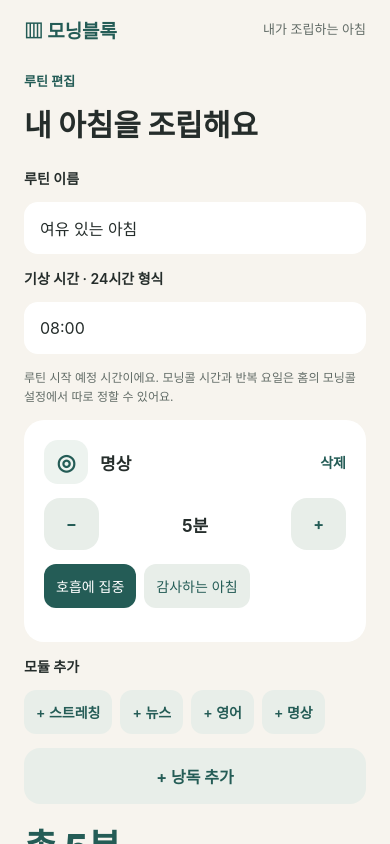
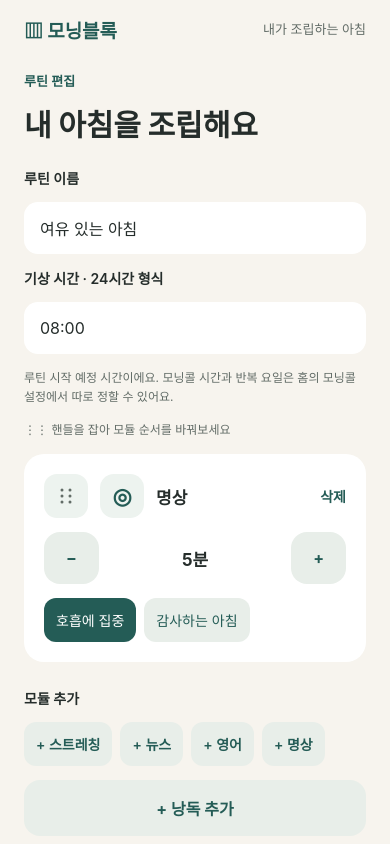
Before and after one commit to Min8309/mornig_block, a React Native app: screen / in a window 390 px wide. Both pictures are taken after a click on the button "새 모닝 루틴 만들기". Built offline with nearby package versions, Linux system fonts and the light colour scheme.

Commit message:
Add drag reordering with edge scrolling and expand news to six categories

```diff
--- a/App.tsx
+++ b/App.tsx
@@ -6,6 +6,7 @@ import * as Speech from 'expo-speech';
 import {StatusBar} from 'expo-status-bar';
 import Blocky from './src/Blocky';
 import BlockTile from './src/BlockTile';
+import ReorderableModules from './src/ReorderableModules';
 import ModuleDial,{BlockyActivity} from './src/ModuleDial';
 import {DialMode} from './src/dial-model';
 import BottomNavigation,{MainMenu} from './src/BottomNavigation';
@@ -19,7 +20,7 @@ type Kind='스트레칭'|'뉴스'|'영어'|'명상'|'낭독';
 type Block={id:string;kind:Kind;minutes:number;topic:string};
 type Routine={id:string;name:string;time:string;blocks:Block[]};
 type RecordItem={date:string;minutes:number;name:string};
-const options:Record<Kind,string[]>={'스트레칭':['가볍게 몸 풀기','목·어깨 풀기'],'뉴스':['경제','문화','IT·기술'],'영어':['초급 일상 회화','중급 비즈니스'],'명상':['호흡에 집중','감사하는 아침'],'낭독':['오늘의 짧은 글','하루의 질문']};
+const options:Record<Kind,string[]>={'스트레칭':['가볍게 몸 풀기','목·어깨 풀기'],'뉴스':['정치','경제','사회','생활/문화','IT/과학','세계'],'영어':['초급 일상 회화','중급 비즈니스'],'명상':['호흡에 집중','감사하는 아침'],'낭독':['오늘의 짧은 글','하루의 질문']};
 const icons:Record<Kind,string>={'스트레칭':'↗','뉴스':'≋','영어':'Aa','명상':'◎','낭독':'▤'};
 const initial:Routine[]=[{id:'weekday',name:'출근 전, 나를 위한 아침',time:'07:00',blocks:[{id:'a',kind:'스트레칭',minutes:5,topic:options['스트레칭'][0]},{id:'b',kind:'뉴스',minutes:5,topic:'경제'},{id:'c',kind:'영어',minutes:3,topic:options['영어'][0]},{id:'d',kind:'명상',minutes:2,topic:options['명상'][0]}]}];
 const sum=(b:Block[])=>b.reduce((s,x)=>s+x.minutes,0);
@@ -27,6 +28,9 @@ const endTime=(t:string,n:number)=>{const [h,m]=t.split(':').map(Number);const v
 const key='morningblock.v1';
 function guide(b:Block){switch(b.kind){case '스트레칭':return '천천히 몸을 일으켜 주세요. 편안한 범위에서 어깨를 뒤로 돌리고, 양팔을 가볍게 뻗어 보세요. 통증이 느껴지면 멈추고 쉬세요.';case '뉴스':return '뉴스 브리핑 샘플입니다. 현재 실시간 기사와 연결되어 있지 않습니다. 실제 서비스에서는 선택한 분야의 출처가 확인된 소식을 이 시간에 들려드립니다.';case '영어':return "오늘의 표현은 Take your time. 서두르지 않아도 괜찮아요라는 뜻입니다. 천천히 따라 말해 보세요. Take your time.";case '명상':return '편안하게 앉아 숨을 자연스럽게 쉬어 주세요. 호흡을 억지로 바꾸지 않고, 들어오고 나가는 숨을 느껴 보세요. 잠시 조용히 함께합니다.';case '낭독':return '오늘의 짧은 글입니다. 하루를 시작하는 속도는 모두 다릅니다. 오늘 내게 필요한 한 가지를 떠올려 보세요. 작게 시작해도 괜찮습니다.'}}
 export default function App(){
+ const scrollRef=useRef<ScrollView>(null),scrollOffset=useRef(0),scrollMax=useRef(0),scrollHeight=useRef(0),contentHeight=useRef(0);
+ const [moduleDragging,setModuleDragging]=useState(false);
+ const autoScroll=(delta:number)=>{const next=Math.max(0,Math.min(scrollMax.current,scrollOffset.current+delta));const moved=next-scrollOffset.current;scrollOffset.current=next;scrollRef.current?.scrollTo({y:next,animated:false});return moved};
  const [dialDragging,setDialDragging]=useState(false);
  const [previewMode,setPreviewMode]=useState<DialMode>('스트레칭'),[expandedBlock,setExpandedBlock]=useState<string|null>(null);
  const [call,setCall]=useState<MorningCall>({enabled:false,time:'07:00',days:[2,3,4,5,6],routineId:'weekday',sound:true}),[callOpen,setCallOpen]=useState(false);
@@ -35,7 +39,7 @@ export default function App(){
  const [draft,setDraft]=useState<Routine|null>(null),[today,setToday]=useState<Routine|null>(null),[todayOnly,setTodayOnly]=useState(false),[playing,setPlaying]=useState(false),[paused,setPaused]=useState(false),[index,setIndex]=useState(0),[remaining,setRemaining]=useState(0),[session,setSession]=useState<Routine|null>(null),[done,setDone]=useState(false);
  const deadline=useRef(0),pausedRemaining=useRef(0),spoken=useRef(''),generation=useRef(0),skipped=useRef(false);
  const base=routines.find(r=>r.id===selected)||routines[0]; const active=today?.id===base.id?today:base;
- useEffect(()=>{AsyncStorage.getItem(key).then(v=>{if(v){const d=JSON.parse(v);if(Array.isArray(d.routines)&&d.routines.length){setRoutines(d.routines);setSelected(d.selected||d.routines[0].id);setRecords(d.records||[])}}}).catch(()=>showAlert('저장 정보','저장된 설정을 불러오지 못했어요.')).finally(()=>setReady(true));return()=>{Speech.stop()};},[]);
+ useEffect(()=>{AsyncStorage.getItem(key).then(v=>{if(v){const d=JSON.parse(v);if(Array.isArray(d.routines)&&d.routines.length){setRoutines(d.routines.map((r:Routine)=>({...r,blocks:r.blocks.map(b=>b.kind==='뉴스'?{...b,topic:b.topic==='문화'?'생활/문화':b.topic==='IT·기술'?'IT/과학':b.topic}:b)})));setSelected(d.selected||d.routines[0].id);setRecords(d.records||[])}}}).catch(()=>showAlert('저장 정보','저장된 설정을 불러오지 못했어요.')).finally(()=>setReady(true));return()=>{Speech.stop()};},[]);
  useEffect(()=>{if(ready)AsyncStorage.setItem(key,JSON.stringify({routines,selected,records})).catch(()=>showAlert('저장 실패','기기의 저장 공간을 확인해 주세요.'));},[routines,selected,records,ready]);
  useEffect(()=>{if(!ready)return;return listenForCall(id=>{if(routines.some(r=>r.id===id)){setSelected(id);setToday(null);setTab('오늘');setCallOpen(false);setDraft(null);showAlert('좋은 아침이에요','연결된 모닝 루틴을 준비했어요. 시작 버튼을 눌러 주세요.');}});},[ready,routines]);
  const finish=()=>{Speech.stop();setPlaying(false);setDone(true);if(session&&!skipped.current)setRecords(v=>[{date:new Date().toISOString(),minutes:sum(session.blocks),name:session.name},...v].slice(0,180));setToday(null)};
@@ -54,10 +58,11 @@ export default function App(){
  const blockCard=(b:Block,i:number)=><View key={b.id} style={[styles.card,expandedBlock===b.id&&styles.selectedCard]}><Pressable accessibilityRole="button" accessibilityLabel={`${b.kind} 모드와 설정 열기`} onPress={()=>{if(b.kind!=='낭독')setPreviewMode(b.kind);setExpandedBlock(v=>v===b.id?null:b.id)}} style={styles.row}><Text style={styles.icon}>{icons[b.kind]}</Text><View style={{flex:1}}><Text style={styles.cardTitle}>{b.kind}</Text><Text style={styles.muted}>{b.topic}</Text></View><Text style={styles.cardTitle}>{b.minutes}분</Text><Text style={styles.link}>{expandedBlock===b.id?'⌃':'⌄'}</Text></Pressable>{expandedBlock===b.id&&<><View style={styles.row}><Text style={styles.label}>모듈 시간</Text><View style={styles.row}>{button('−',()=>updateHomeBlock(b.id,x=>({...x,minutes:Math.max(1,x.minutes-1)})),true)}<Text style={styles.cardTitle}>{b.minutes}분</Text>{button('+',()=>updateHomeBlock(b.id,x=>({...x,minutes:Math.min(30,x.minutes+1)})),true)}</View></View><View style={styles.chips}>{options[b.kind].map(topic=><Pressable key={topic} onPress={()=>updateHomeBlock(b.id,x=>({...x,topic}))} style={[styles.chip,b.topic===topic&&styles.chipSelected]}><Text style={{color:b.topic===topic?'white':'#245C56'}}>{topic}</Text></Pressable>)}</View><Text style={styles.notice}>{today?.id===base.id?'오늘 루틴에 바로 반영돼요.':'기본 루틴에 자동 저장돼요.'}</Text></>}</View>;
  if(!ready)return <SafeAreaProvider><SafeAreaView style={styles.root}><Text style={styles.title}>모닝블록</Text></SafeAreaView></SafeAreaProvider>;
  return <SafeAreaProvider><SafeAreaView style={styles.root}><StatusBar style="dark"/><View style={styles.brand}><Text style={styles.logo}>▥ 모닝블록</Text><Text style={styles.muted}>내가 조립하는 아침</Text></View>
- <ScrollView scrollEnabled={!dialDragging} contentContainerStyle={styles.content}>
+ <ScrollView ref={scrollRef} scrollEnabled={!dialDragging&&!moduleDragging} scrollEventThrottle={16} onScroll={e=>{scrollOffset.current=e.nativeEvent.contentOffset.y}} onLayout={e=>{scrollHeight.current=e.nativeEvent.layout.height;scrollMax.current=Math.max(0,contentHeight.current-scrollHeight.current)}} onContentSizeChange={(_w,h)=>{contentHeight.current=h;scrollMax.current=Math.max(0,h-scrollHeight.current)}} contentContainerStyle={styles.content}>
  {callOpen?<MorningCallScreen call={{...call,routineId:routines.some(r=>r.id===call.routineId)?call.routineId:base.id}} routines={routines} onSave={setCall} onClose={()=>setCallOpen(false)}/>:draft?<><Text style={styles.eyebrow}>{todayOnly?'오늘만 변경':'루틴 편집'}</Text><Text style={styles.title}>내 아침을 조립해요</Text><Text style={styles.label}>루틴 이름</Text><TextInput accessibilityLabel="루틴 이름" style={styles.input} value={draft.name} onChangeText={name=>setDraft({...draft,name})}/><Text style={styles.label}>기상 시간 · 24시간 형식</Text><TextInput accessibilityLabel="기상 시간" style={styles.input} value={draft.time} maxLength={5} onChangeText={time=>setDraft({...draft,time})}/>
  <Text style={styles.notice}>루틴 시작 예정 시간이에요. 모닝콜 시간과 반복 요일은 홈의 모닝콜 설정에서 따로 정할 수 있어요.</Text>
- {draft.blocks.map((b,i)=><View style={styles.card} key={b.id}><View style={styles.row}><Text style={styles.icon}>{icons[b.kind]}</Text><Text style={[styles.cardTitle,{flex:1}]}>{b.kind}</Text><Pressable accessibilityLabel={`${b.kind} 삭제`} onPress={()=>setDraft({...draft,blocks:draft.blocks.filter(x=>x.id!==b.id)})}><Text style={styles.link}>삭제</Text></Pressable></View><View style={styles.row}>{button('−',()=>patch(b.id,x=>({...x,minutes:Math.max(1,x.minutes-1)})),true)}<Text style={styles.cardTitle}>{b.minutes}분</Text>{button('+',()=>patch(b.id,x=>({...x,minutes:Math.min(30,x.minutes+1)})),true)}</View><View style={styles.chips}>{options[b.kind].map(topic=><Pressable key={topic} onPress={()=>patch(b.id,x=>({...x,topic}))} style={[styles.chip,b.topic===topic&&styles.chipSelected]}><Text style={{color:b.topic===topic?'white':'#245C56'}}>{topic}</Text></Pressable>)}</View><View style={styles.row}>{i>0&&button('↑ 위로',()=>{const blocks=[...draft.blocks];[blocks[i-1],blocks[i]]=[blocks[i],blocks[i-1]];setDraft({...draft,blocks})},true)}{i<draft.blocks.length-1&&button('↓ 아래로',()=>{const blocks=[...draft.blocks];[blocks[i+1],blocks[i]]=[blocks[i],blocks[i+1]];setDraft({...draft,blocks})},true)}</View></View>)}
+ <ReorderableModules items={draft.blocks} onChange={blocks=>setDraft(d=>d?{...d,blocks}:d)} onDragState={setModuleDragging} scrollRef={scrollRef} scrollOffset={scrollOffset} onAutoScroll={autoScroll} renderItem={(b,handle)=><View style={styles.card}><View style={styles.row}>{handle}<Text style={styles.icon}>{icons[b.kind]}</Text><Text style={[styles.cardTitle,{flex:1}]}>{b.kind}</Text><Pressable accessibilityLabel={`${b.kind} 삭제`} onPress={()=>setDraft({...draft,blocks:draft.blocks.filter(x=>x.id!==b.id)})}><Text style={styles.link}>삭제</Text></Pressable></View><View style={styles.row}>{button('−',()=>patch(b.id,x=>({...x,minutes:Math.max(1,x.minutes-1)})),true)}<Text style={styles.cardTitle}>{b.minutes}분</Text>{button('+',()=>patch(b.id,x=>({...x,minutes:Math.min(30,x.minutes+1)})),true)}</View><View style={styles.chips}>{options[b.kind].map(topic=><Pressable key={topic} onPress={()=>patch(b.id,x=>({...x,topic}))} style={[styles.chip,b.topic===topic&&styles.chipSelected]}><Text style={{color:b.topic===topic?'white':'#245C56'}}>{topic}</Text></Pressable>)}</View></View>}/>
+
  <Text style={styles.label}>모듈 추가</Text><View style={styles.chips}>{(['스트레칭','뉴스','영어','명상'] as DialMode[]).map(kind=><Pressable key={kind} style={styles.chip} onPress={()=>addMode(kind,5)}><Text style={styles.link}>+ {kind}</Text></Pressable>)}</View>{button('+ 낭독 추가',()=>setDraft({...draft,blocks:[...draft.blocks,{id:`${Date.now()}-${Math.random()}`,kind:'낭독',minutes:3,topic:options['낭독'][0]}]}),true)}<Text style={styles.total}>총 {sum(draft.blocks)}분</Text>{button('루틴 저장',save)}{button('취소',()=>setDraft(null),true)}</>:
  playing&&session?<><Text style={styles.eyebrow}>지금은 나를 위한 시간</Text><Text style={styles.title}>{session.blocks[index].kind}</Text><Text style={styles.muted}>{session.blocks[index].topic} · {index+1}/{session.blocks.length}</Text>{paused||session.blocks[index].kind==='낭독'?<Blocky compact mood={paused?'sleep':'awake'}/>:<BlockyActivity compact mode={session.blocks[index].kind as DialMode}/>}<View style={styles.timerCircle}><Text style={styles.timer}>{Math.floor(remaining/60)}:{String(remaining%60).padStart(2,'0')}</Text><Text style={styles.muted}>{paused?'잠시 쉬는 중':'남은 시간'}</Text></View><Text style={styles.description}>휴대폰을 내려놓고{ '\n'}내 아침에 집중해요.</Text><Text style={styles.notice}>음성 안내 샘플 뒤에는 설정한 활동 시간이 이어져요. 백그라운드 연속 재생은 실기기 검증 전이에요.</Text>{button(paused?'이어서 진행':'일시정지',pause)}{button('다음 모듈',()=>{skipped.current=true;enter(index+1,session)},true)}{button('루틴 종료',()=>showAlert('루틴을 마칠까요?','중단한 루틴은 완료 기록에 포함하지 않아요.',[{text:'계속하기',style:'cancel'},{text:'종료',onPress:()=>{Speech.stop();setPlaying(false)}}]),true)}</>:
  done?<><Text style={styles.eyebrow}>오늘의 작은 시작</Text><Text style={styles.title}>좋은 아침을 만들었어요</Text><Blocky mood="complete"/><View style={styles.hero}><Text style={styles.heroIcon}>☀</Text><Text style={styles.total}>{skipped.current?'루틴을 마쳤어요':`${session?sum(session.blocks):0}분 함께했어요`}</Text><Text style={styles.description}>이제 나만의 속도로{ '\n'}하루를 시작하세요.</Text></View>{button('오늘 화면으로',()=>setDone(false))}</>:
--- /dev/null
+++ b/src/ReorderableModules.tsx
@@ -0,0 +1,18 @@
+import React,{useEffect,useRef,useState} from 'react';
+import {Animated,PanResponder,Platform,ScrollView,StyleSheet,Text,View} from 'react-native';
+import Svg,{Circle} from 'react-native-svg';
+import {dropIndex,moveItem} from './reorder-model';
+type Item={id:string;kind:string};
+type Props<T extends Item>={items:T[];onChange:(items:T[])=>void;renderItem:(item:T,handle:React.ReactNode)=>React.ReactNode;onDragState:(active:boolean)=>void;scrollRef:React.RefObject<ScrollView|null>;scrollOffset:React.RefObject<number>;onAutoScroll:(delta:number)=>number};
+function Handle({label,onStart,onMove,onEnd,onCancel,onAccessibleMove}:{label:string;onStart:(pageY:number)=>void;onMove:(dy:number,pageY:number)=>void;onEnd:()=>void;onCancel:()=>void;onAccessibleMove:(delta:number)=>void}){const callbacks=useRef({onStart,onMove,onEnd,onCancel});callbacks.current={onStart,onMove,onEnd,onCancel};const pan=useRef(PanResponder.create({onStartShouldSetPanResponder:()=>true,onMoveShouldSetPanResponder:()=>true,onPanResponderGrant:e=>callbacks.current.onStart(e.nativeEvent.pageY),onPanResponderMove:(_,g)=>callbacks.current.onMove(g.dy,g.moveY),onPanResponderRelease:()=>callbacks.current.onEnd(),onPanResponderTerminate:()=>callbacks.current.onCancel(),onPanResponderTerminationRequest:()=>false})).current;return <View {...pan.panHandlers} accessibilityRole="adjustable" accessibilityLabel={`${label} 순서 이동`} accessibilityHint="핸들을 잡아 위아래로 끌어 순서를 바꾸세요." accessibilityActions={[{name:'increment',label:'뒤로 이동'},{name:'decrement',label:'앞으로 이동'}]} onAccessibilityAction={e=>onAccessibleMove(e.nativeEvent.actionName==='increment'?1:-1)} style={[s.handle,Platform.OS==='web'&&({cursor:'grab',touchAction:'none'} as any)]}><Svg width={16} height={22} viewBox="0 0 16 22">{[5,11,17].flatMap(y=>[4,12].map(x=><Circle key={`${x}-${y}`} cx={x} cy={y} r={1.5} fill="#626C67"/>))}</Svg></View>}
+function MovingItem({active,offset,drag,children,onLayout}:{active:boolean;offset:number;drag:Animated.Value;children:React.ReactNode;onLayout:(y:number,height:number)=>void}){const shift=useRef(new Animated.Value(0)).current;useEffect(()=>{Animated.spring(shift,{toValue:offset,damping:25,stiffness:220,mass:0.7,useNativeDriver:Platform.OS!=='web'}).start()},[offset]);return <Animated.View onLayout={e=>onLayout(e.nativeEvent.layout.y,e.nativeEvent.layout.height)} style={[s.item,active&&s.lifted,{transform:[{translateY:active?drag:shift},{scale:active?1.015:1}]}]}>{children}</Animated.View>}
+export default function ReorderableModules<T extends Item>({items,onChange,renderItem,onDragState,scrollRef,scrollOffset,onAutoScroll}:Props<T>){const [active,setActive]=useState<string|null>(null),[target,setTarget]=useState(0);const layouts=useRef<Record<string,{y:number;height:number}>>({}),drag=useRef(new Animated.Value(0)).current,current=useRef<{id:string;from:number;startScroll:number;dy:number;pageY:number;top:number;bottom:number;positions:{y:number;height:number}[]}|null>(null),timer=useRef<ReturnType<typeof setInterval>|null>(null);const latest=useRef({items,onChange,onDragState,onAutoScroll});latest.current={items,onChange,onDragState,onAutoScroll};
+ const clear=()=>{if(timer.current)clearInterval(timer.current);timer.current=null;current.current=null;setActive(null);drag.setValue(0);latest.current.onDragState(false)};
+ useEffect(()=>()=>{if(timer.current)clearInterval(timer.current);latest.current.onDragState(false)},[]);
+ const update=()=>{const c=current.current;if(!c)return;const dy=c.dy+scrollOffset.current-c.startScroll;drag.setValue(dy);setTarget(dropIndex(c.positions,c.from,dy))};
+ const begin=(id:string,pageY:number)=>{const list=latest.current.items;const from=list.findIndex(x=>x.id===id);if(from<0||list.some(x=>!layouts.current[x.id]))return;current.current={id,from,startScroll:scrollOffset.current,dy:0,pageY,top:0,bottom:0,positions:list.map(x=>layouts.current[x.id])};setActive(id);setTarget(from);drag.setValue(0);latest.current.onDragState(true);const viewport=scrollRef.current?.getNativeScrollRef();if(Platform.OS==='web'&&viewport?.getBoundingClientRect){const bounds=viewport.getBoundingClientRect();if(current.current){current.current.top=bounds.top;current.current.bottom=bounds.bottom}}else viewport?.measureInWindow?.((_x:number,y:number,_w:number,h:number)=>{if(current.current){current.current.top=y;current.current.bottom=y+h}});timer.current=setInterval(()=>{const c=current.current;if(!c||!c.bottom)return;const delta=c.pageY<c.top+72?-12:c.pageY>c.bottom-72?12:0;if(delta){latest.current.onAutoScroll(delta);update()}},32)};
+ const finish=()=>{const c=current.current;if(!c)return;const from=latest.current.items.findIndex(x=>x.id===c.id);const to=dropIndex(c.positions,c.from,c.dy+scrollOffset.current-c.startScroll);const next=moveItem(latest.current.items,from,to);clear();latest.current.onChange(next)};
+ const from=active?items.findIndex(x=>x.id===active):-1;const step=active?(layouts.current[active]?.height||0)+12:0;
+ return <View><Text style={s.hint}>⋮⋮ 핸들을 잡아 모듈 순서를 바꿔보세요</Text>{items.map((item,i)=>{const offset=active&&i!==from?(from<target&&i>from&&i<=target?-step:from>target&&i>=target&&i<from?step:0):0;const handle=<Handle label={item.kind} onStart={y=>begin(item.id,y)} onMove={(dy,pageY)=>{if(current.current){current.current.dy=dy;current.current.pageY=pageY;update()}}} onEnd={finish} onCancel={clear} onAccessibleMove={delta=>onChange(moveItem(items,i,i+delta))}/>;return <MovingItem key={item.id} active={active===item.id} offset={offset} drag={drag} onLayout={(y,height)=>{layouts.current[item.id]={y,height}}}>{renderItem(item,handle)}</MovingItem>})}</View>
+}
+const s=StyleSheet.create({hint:{fontSize:12,lineHeight:20,color:'#626C67',marginBottom:14},item:{marginBottom:12},lifted:{zIndex:20,opacity:0.96,shadowColor:'#245C56',shadowOffset:{width:0,height:8},shadowRadius:18,shadowOpacity:0.15,elevation:10},handle:{width:44,height:44,borderRadius:13,backgroundColor:'#EDF3EF',alignItems:'center',justifyContent:'center'}});
--- /dev/null
+++ b/src/reorder-model.ts
@@ -0,0 +1,2 @@
+export function moveItem<T>(items:T[],from:number,to:number):T[]{if(from<0||from>=items.length||to<0||to>=items.length||from===to)return items;const result=[...items];const [item]=result.splice(from,1);result.splice(to,0,item);return result;}
+export function dropIndex(positions:{y:number;height:number}[],from:number,dy:number){const current=positions[from];if(!current)return from;const center=current.y+current.height/2+dy;return positions.filter((p,i)=>i!==from&&p.y+p.height/2<center).length;}
```
Also changed, not shown: 2 other files (tests, documents, lock files or other folders).
